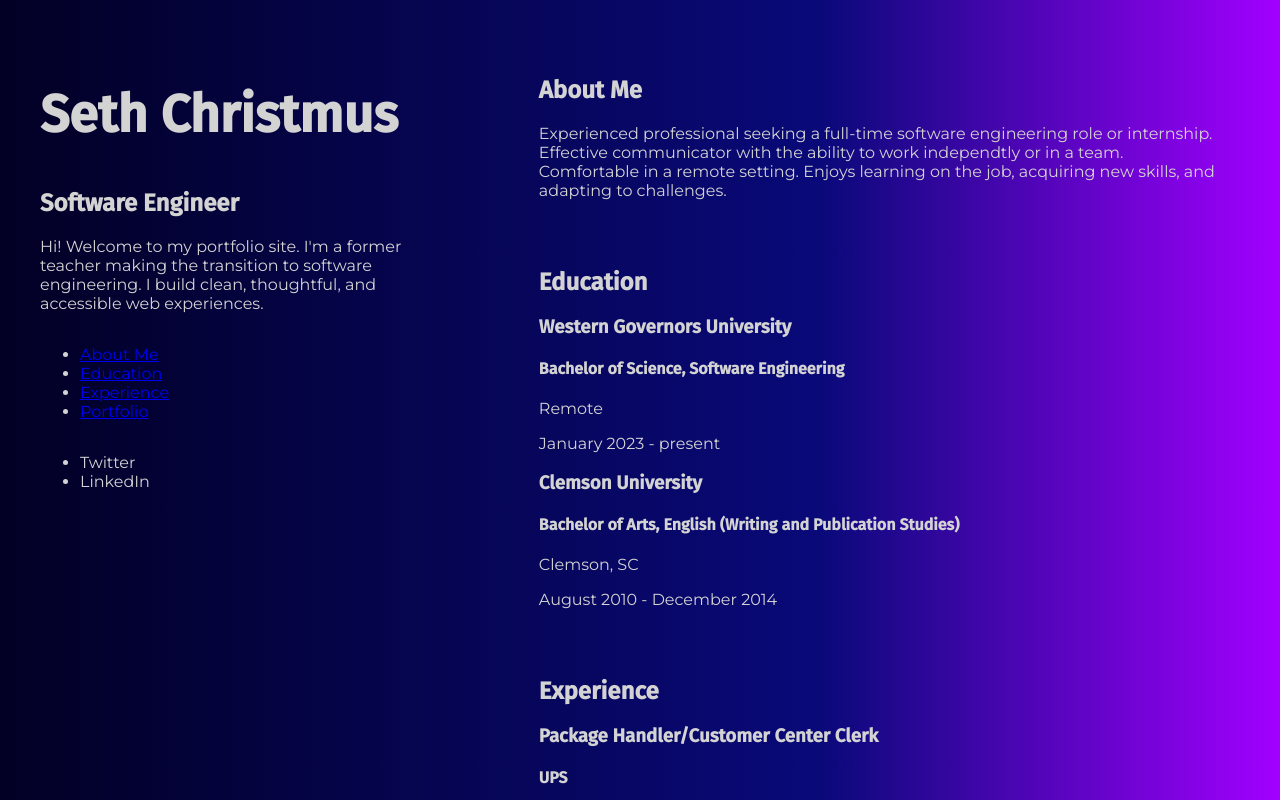
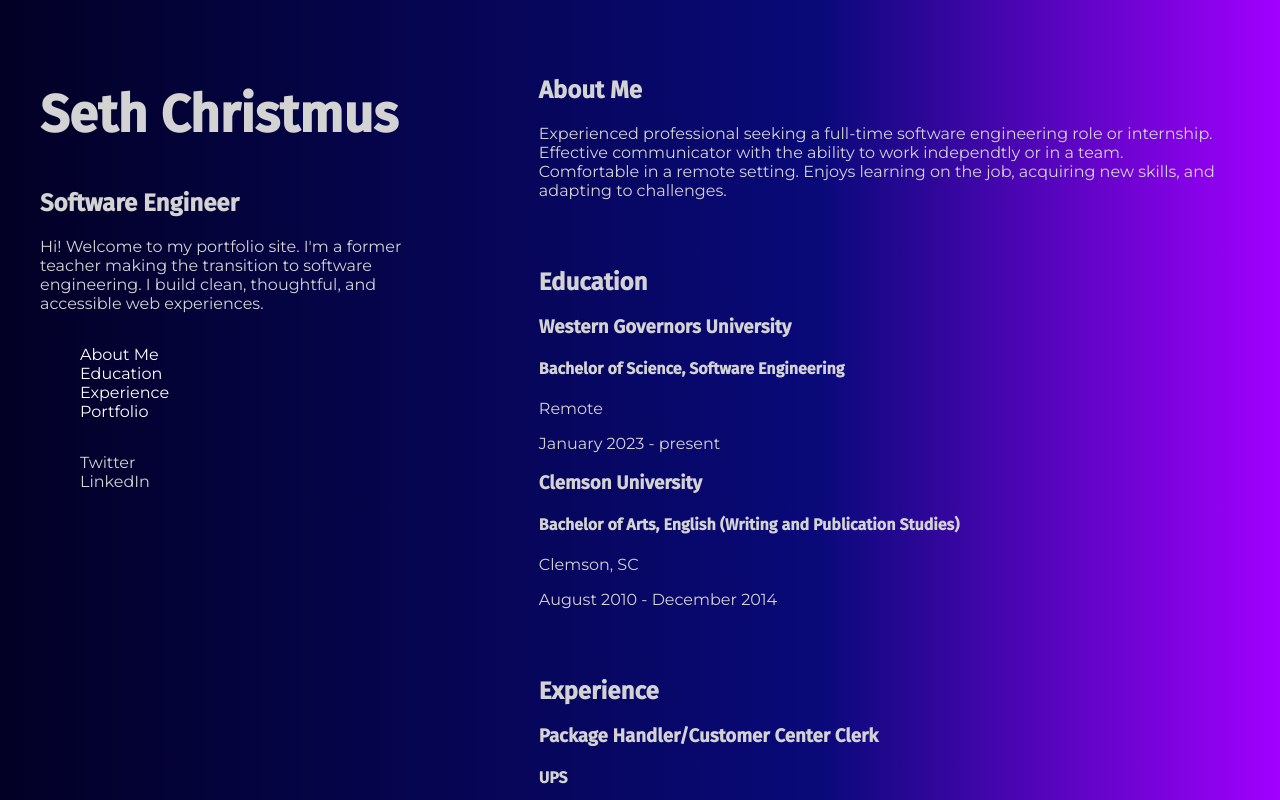
Before and after one commit to groovinflannel/portfolio2024, an Angular app: page / in a window 1280 px wide. Shown: the top 800 px of the page. Built offline with nearby package versions, Linux system fonts and the light colour scheme.

Commit message:
navigation links styled

```diff
--- a/src/app/home/home.component.css
+++ b/src/app/home/home.component.css
@@ -1,8 +1,28 @@
 h1 {
     font-size: 52px;
+}
+
+ul {
+    list-style: none;
+}
+
+a:link, a:visited {
+    text-decoration: none;
+    color: white;
 }
 
 #nav-info {
     display: flex;
     flex-direction: column;
 }
+
+.nav-link {
+    transition: all .25s ease-out;
+    width: 30%;
+}
+
+.nav-link:hover {
+    font-size: 24px;
+    padding: .5rem;
+    transition: all .25s ease-in;
+}
--- a/src/app/home/home.component.html
+++ b/src/app/home/home.component.html
@@ -9,10 +9,10 @@
     </section>
     <nav>
         <ul>
-            <li><a href="#about">About Me</a></li>
-            <li><a href="#education">Education</a></li>
-            <li><a href="#experience">Experience</a></li>
-            <li><a href="#portfolio">Portfolio</a></li>
+            <li class="nav-link"><a href="#about">About Me</a></li>
+            <li class="nav-link"><a href="#education">Education</a></li>
+            <li class="nav-link"><a href="#experience">Experience</a></li>
+            <li class="nav-link"><a href="#portfolio">Portfolio</a></li>
         </ul>
     </nav>
     <section>
```
